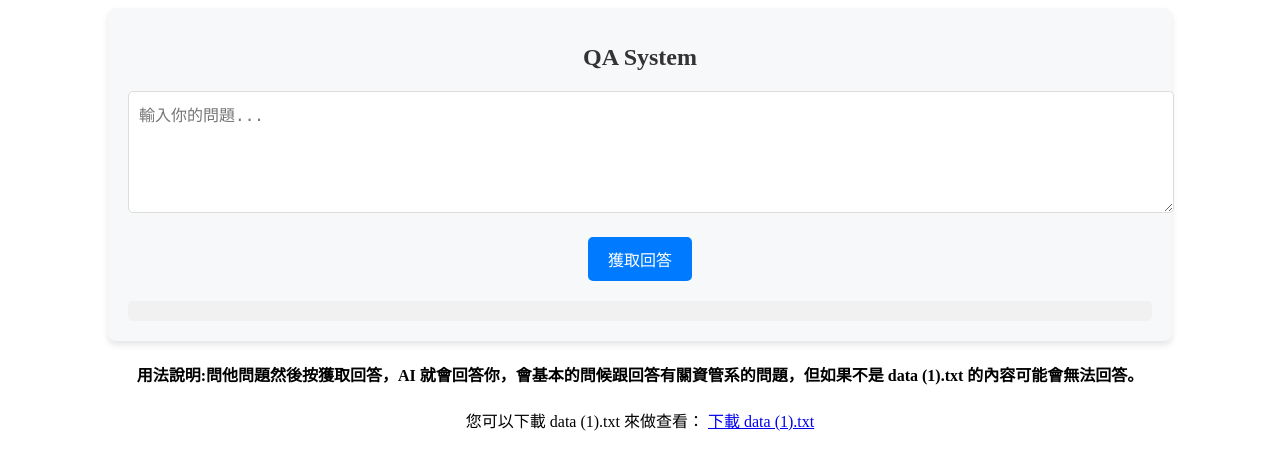
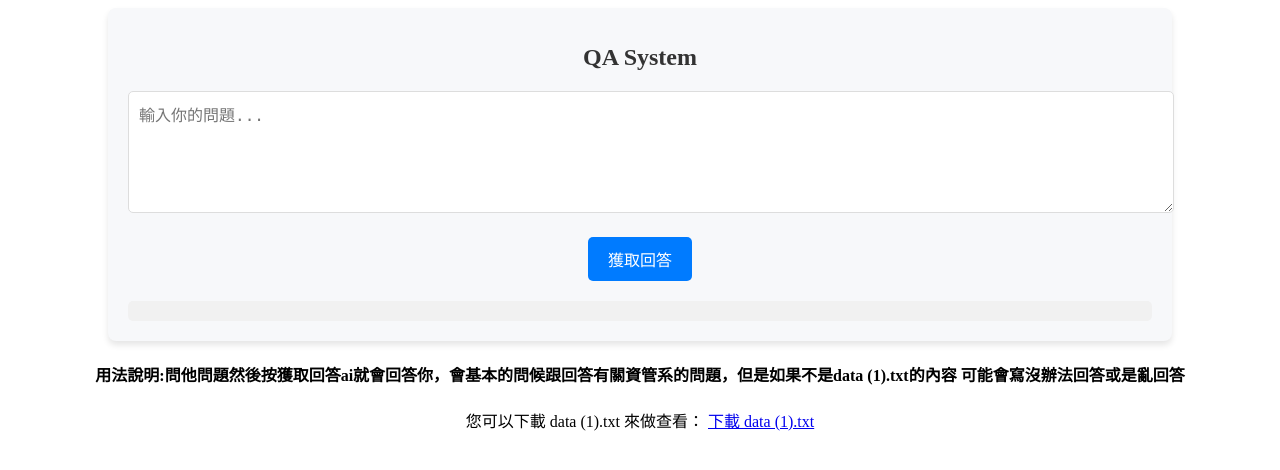
Before and after one commit to nick00151/bbb, a Flask app: page / in a window 1280 px wide. Shown: the top 470 px of the page. Run offline with Flask 3, Linux system fonts and the light colour scheme.

Commit message:
Update index.html

```diff
--- a/templates/index.html
+++ b/templates/index.html
@@ -1,26 +1,81 @@
 <!DOCTYPE html>
 <html lang="en">
 <head>
-    <meta charset="UTF-8"> <!-- 設定文件的字符編碼 -->
-    <meta name="viewport" content="width=device-width, initial-scale=1.0"> <!-- 設定響應式設計 -->
-    <title>QA System</title> <!-- 網頁標題 -->
-    <link rel="stylesheet" type="text/css" href="/static/all.css"> <!-- 引入樣式表 -->
+    <meta charset="UTF-8">
+    <meta name="viewport" content="width=device-width, initial-scale=1.0">
+    <title>QA System</title>
+    <link rel="stylesheet" type="text/css" href="/static/all.css"> <!-- 連接外部樣式表 -->
 </head>
 <body>
-    <div class="container"> <!-- 網頁主容器 -->
-        <h1>QA System</h1> <!-- 網頁標題 -->
-        <textarea id="user_input" placeholder="輸入你的問題..."></textarea> <!-- 使用者輸入框 -->
-        <button id="submit_btn">獲取回答</button> <!-- 提交按鈕 -->
-        <div id="output" class="output"></div> <!-- 回應區域 -->
-        <div id="loading" class="loading" style="display: none;">正在處理請求...</div> <!-- 加載提示 -->
+    <div class="container">
+        <h1>QA System</h1> <!-- 頁面標題 -->
+        <textarea id="user_input" placeholder="輸入你的問題..."></textarea> <!-- 用戶輸入框 -->
+        <button id="submit_btn">獲取回答</button> <!-- 按鈕：提交問題 -->
+        <div id="output" class="output"></div> <!-- 顯示 AI 回答的區域 -->
+        <div id="loading" class="loading" style="display: none;">正在處理請求...</div> <!-- 請求處理中的提示 -->
     </div>
     <center>
-        <h4>用法說明:問他問題然後按獲取回答，AI 就會回答你，會基本的問候跟回答有關資管系的問題，但如果不是 data (1).txt 的內容可能會無法回答。</h4>
+        <h4>用法說明:問他問題然後按獲取回答ai就會回答你，會基本的問候跟回答有關資管系的問題，但是如果不是data (1).txt的內容 可能會寫沒辦法回答或是亂回答</h4>
         <p>
             您可以下載 data (1).txt 來做查看：
-            <a href="https://drive.google.com/uc?export=download&id=1iLgrkMW55b1YahEy5IboZqky40aqAs8y" download="data (1).txt">下載 data (1).txt</a>
+            <a href="https://drive.google.com/uc?export=download&id=1iLgrkMW55b1YahEy5IboZqky40aqAs8y"
+               download="data (1).txt">下載 data (1).txt</a>
         </p>
     </center>
-    <script src="/static/app.js"></script> <!-- 引入 JavaScript 文件 -->
+    <script>
+        // 選取 HTML 元素
+        const userInput = document.getElementById("user_input"); // 用戶輸入的文本框
+        const submitBtn = document.getElementById("submit_btn"); // 提交按鈕
+        const outputDiv = document.getElementById("output"); // 顯示 AI 回答的區域
+        const loadingDiv = document.getElementById("loading"); // 顯示加載中提示
+
+        // 添加點擊事件監聽器
+        submitBtn.addEventListener("click", async function () {
+            const question = userInput.value.trim(); // 獲取用戶輸入，並去掉多餘的空格
+            outputDiv.style.display = "none"; // 隱藏輸出區域，避免舊回應影響
+            loadingDiv.style.display = "block"; // 顯示加載提示
+            submitBtn.disabled = true; // 禁用按鈕，防止重複請求
+
+            if (!question) {
+                // 如果用戶未輸入問題，提示並恢復按鈕狀態
+                loadingDiv.textContent = "請輸入問題，才能獲取回答。";
+                submitBtn.disabled = false;
+                return;
+            }
+
+            try {
+                // 發送 POST 請求至後端 API
+                const response = await fetch("/api/get_response", {
+                    method: "POST",
+                    headers: {
+                        "Content-Type": "application/json", // 設置請求類型為 JSON
+                    },
+                    body: JSON.stringify({ user_input: question }), // 傳遞用戶的問題
+                });
+
+                if (!response.ok) {
+                    // 如果伺服器返回錯誤，拋出異常
+                    const error = await response.json();
+                    throw new Error(error.error || "伺服器錯誤");
+                }
+
+                // 解析伺服器返回的 JSON 數據
+                const data = await response.json();
+                outputDiv.textContent = `回應：${data.response}`; // 顯示 AI 回答
+            } catch (error) {
+                // 捕捉異常並顯示錯誤信息
+                if (error.message.includes("伺服器錯誤")) {
+                    outputDiv.textContent = "伺服器發生錯誤，請稍後再試。";
+                } else {
+                    outputDiv.textContent = `錯誤：${error.message}`;
+                }
+            } finally {
+                // 無論請求是否成功，恢復按鈕狀態並隱藏加載提示
+                loadingDiv.style.display = "none";
+                outputDiv.style.display = "block";
+                submitBtn.disabled = false;
+            }
+        });
+    </script>
 </body>
 </html>
```
